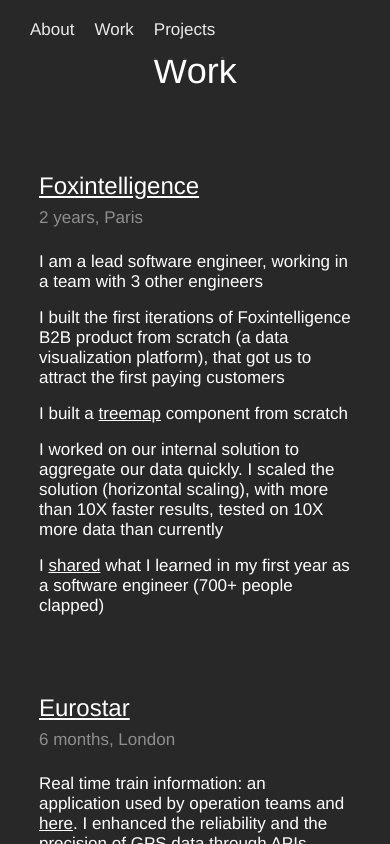
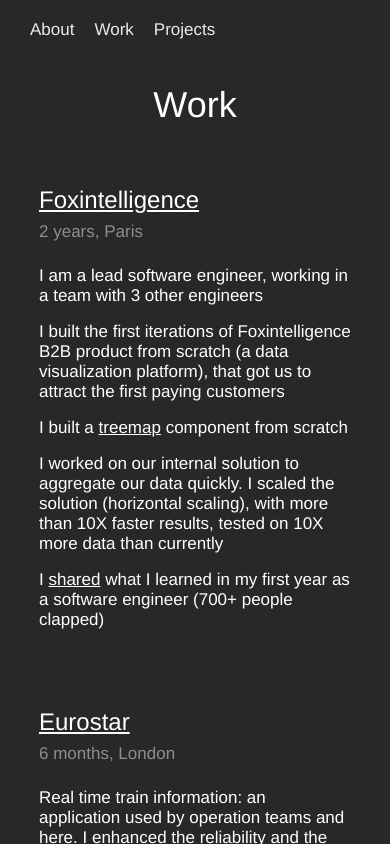
Before and after one commit to clementbat/clementbataille.me, a Vue app: page /work in a window 390 px wide. Shown: the top 844 px of the page. Built offline with nearby package versions, Linux system fonts and the light colour scheme.

Commit message:
fix(title margins): add space for navbar on mobile

```diff
--- a/src/components/Projects.vue
+++ b/src/components/Projects.vue
@@ -99,10 +99,11 @@
     .projects {
         display: flex;
         flex-direction: column;
+        margin-top: 64px;
     }
 
     h1 {
-        margin-top: 50px;
+        margin-top: 20px;
         margin-bottom: 40px;
     }
 
--- a/src/components/Work.vue
+++ b/src/components/Work.vue
@@ -1,5 +1,5 @@
 <template>
-    <div>
+    <div class="workSection">
         <section>
             <h1>Work</h1>
             <div class="workTitle" id="fox">
@@ -64,12 +64,17 @@
 
 <style scoped>
 
+    .workSection {
+        margin-top: 64px;
+    }
+
     section {
-        padding-top: 50px;
+        margin-bottom: 50px;
     }
 
     h1 {
-        margin-bottom: 60px;
+        margin-top: 20px;
+        margin-bottom: 40px;
     }
 
     h2 {
```
Also changed, not shown: 1 other file (tests, documents, lock files or other folders).
